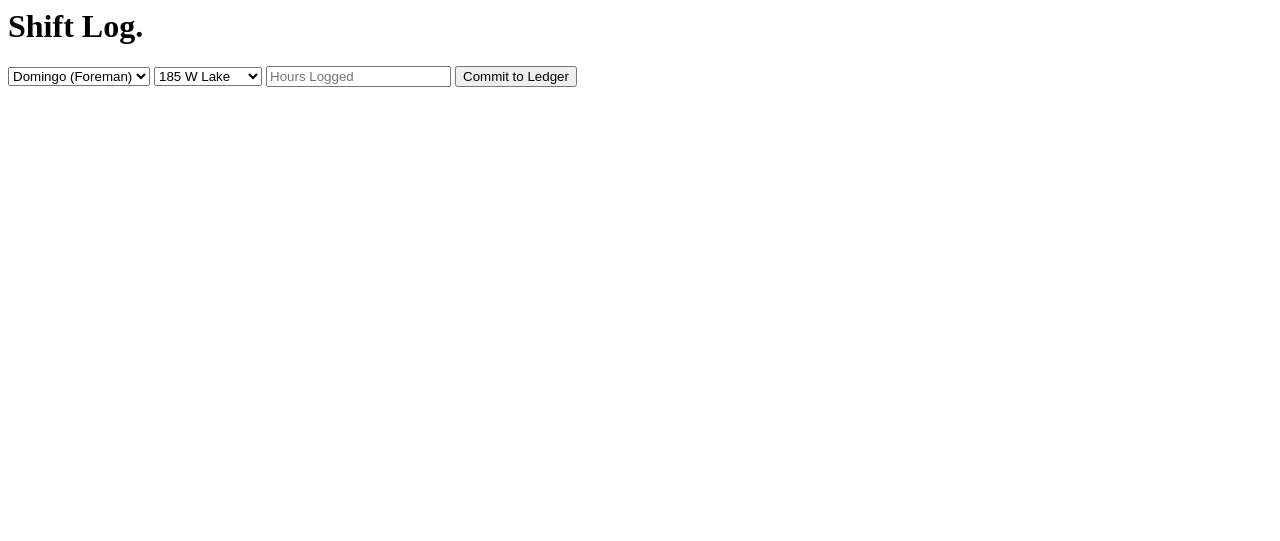
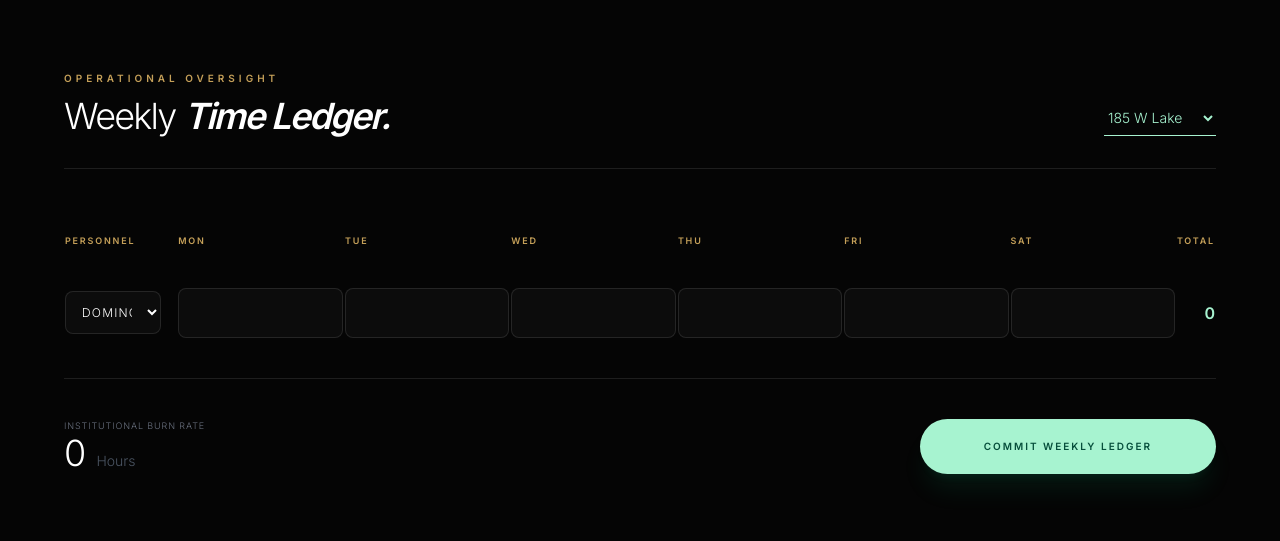
Before and after one commit to alylowe/RootedCapitalCo, a website: page apps/luxury-site/time-report.html in a window 1280 px wide. Drawn offline with nearby package versions, Linux system fonts and the light colour scheme.

Commit message:
ops: synced weekly field audit ledger and real-time burn rate logic

```diff
--- a/apps/luxury-site/time-report.html
+++ b/apps/luxury-site/time-report.html
@@ -1,22 +1,94 @@
-<body class="bg-[#050505] p-6 pt-20 flex justify-center font-sans">
-    <div class="max-w-xl w-full bg-white/5 p-12 rounded-[40px] border border-white/10">
-        <h1 class="text-3xl font-light mb-10 tracking-tighter">Shift <span class="font-semibold italic">Log.</span></h1>
-        <form id="timeForm" class="space-y-8">
-            <select name="foreman" class="w-full bg-white/5 p-4 rounded-2xl border border-white/10 text-white uppercase text-[10px] tracking-widest">
-                <option value="Domingo">Domingo (Foreman)</option>
-                <option value="Franco">Franco</option>
-                <option value="Kevin">Kevin</option>
-                <option value="Carlos">Carlos</option>
-                <option value="Gabriel">Gabriel</option>
-            </select>
-            <select name="site" class="w-full bg-white/5 p-4 rounded-2xl border border-white/10 text-white uppercase text-[10px] tracking-widest">
-                <option value="185-W-Lake">185 W Lake</option>
-                <option value="3048-Duke">3048 Duke</option>
-                <option value="2081-Dodson">2081 Dodson</option>
-                <option value="2139-W-Cedar">2139 W Cedar</option>
-            </select>
-            <input type="number" name="hours" placeholder="Hours Logged" step="0.5" class="w-full bg-transparent border-b border-white/20 py-4 outline-none focus:border-[#A7F3D0] text-3xl">
-            <button type="submit" class="w-full bg-[#C5A059] text-black py-5 rounded-full font-bold uppercase tracking-widest text-[10px]">Commit to Ledger</button>
+<!DOCTYPE html>
+<html lang="en">
+<head>
+    <meta charset="UTF-8"><meta name="viewport" content="width=device-width, initial-scale=1.0">
+    <title>Weekly Field Audit | Rooted Capital Co.</title>
+    <script src="https://cdn.tailwindcss.com"></script>
+    <link href="https://fonts.googleapis.com/css2?family=Inter:wght@100;300;600&display=swap" rel="stylesheet">
+    <style>
+        body { background: #050505; color: white; font-family: 'Inter', sans-serif; }
+        .glass-input { background: rgba(255,255,255,0.03); border: 1px solid rgba(255,255,255,0.1); border-radius: 8px; padding: 12px; color: white; width: 100%; outline: none; }
+        .glass-input:focus { border-color: #A7F3D0; }
+        .table-head { color: #C5A059; font-size: 9px; font-weight: 700; text-transform: uppercase; letter-spacing: 0.2em; }
+    </style>
+</head>
+<body class="p-6 md:p-16">
+    <div class="max-w-6xl mx-auto">
+        <div class="flex justify-between items-end mb-16 border-b border-white/10 pb-8">
+            <div>
+                <span class="text-[#C5A059] font-bold tracking-[0.4em] text-[10px] uppercase">Operational Oversight</span>
+                <h1 class="text-4xl font-light mt-2 tracking-tighter">Weekly <span class="italic font-semibold">Time Ledger.</span></h1>
+            </div>
+            <div class="text-right">
+                <select id="projectSite" class="bg-transparent border-b border-[#A7F3D0] text-[#A7F3D0] text-sm py-2 outline-none cursor-pointer">
+                    <option value="185-W-Lake">185 W Lake</option>
+                    <option value="3048-Duke">3048 Duke</option>
+                    <option value="2081-Dodson">2081 Dodson</option>
+                    <option value="2139-W-Cedar">2139 W Cedar</option>
+                </select>
+            </div>
+        </div>
+
+        <form id="weeklyForm" class="space-y-6">
+            <div class="overflow-x-auto">
+                <table class="w-full text-left">
+                    <thead>
+                        <tr class="table-head">
+                            <th class="pb-6 pr-4">Personnel</th>
+                            <th class="pb-6">Mon</th>
+                            <th class="pb-6">Tue</th>
+                            <th class="pb-6">Wed</th>
+                            <th class="pb-6">Thu</th>
+                            <th class="pb-6">Fri</th>
+                            <th class="pb-6">Sat</th>
+                            <th class="pb-6 text-right">Total</th>
+                        </tr>
+                    </thead>
+                    <tbody class="divide-y divide-white/5">
+                        <tr class="worker-row">
+                            <td class="py-4 pr-4">
+                                <select name="worker_name" class="glass-input text-xs uppercase tracking-widest">
+                                    <option>Domingo</option><option>Franco</option><option>Kevin</option><option>Carlos</option><option>Gabriel</option><option>Rolando</option><option>Oscar</option>
+                                </select>
+                            </td>
+                            <td class="py-4"><input type="number" step="0.5" class="glass-input day-input" name="mon"></td>
+                            <td class="py-4"><input type="number" step="0.5" class="glass-input day-input" name="tue"></td>
+                            <td class="py-4"><input type="number" step="0.5" class="glass-input day-input" name="wed"></td>
+                            <td class="py-4"><input type="number" step="0.5" class="glass-input day-input" name="thu"></td>
+                            <td class="py-4"><input type="number" step="0.5" class="glass-input day-input" name="fri"></td>
+                            <td class="py-4"><input type="number" step="0.5" class="glass-input day-input" name="sat"></td>
+                            <td class="py-4 text-right font-semibold text-[#A7F3D0] row-total">0</td>
+                        </tr>
+                    </tbody>
+                </table>
+            </div>
+
+            <div class="flex justify-between items-center pt-10 border-t border-white/10 mt-10">
+                <div>
+                    <p class="text-[9px] uppercase tracking-widest text-gray-500">Institutional Burn Rate</p>
+                    <p id="weekTotalHours" class="text-4xl font-light text-white">0 <span class="text-sm text-gray-600">Hours</span></p>
+                </div>
+                <button type="submit" class="bg-[#A7F3D0] text-[#064E3B] px-16 py-5 rounded-full font-bold uppercase tracking-[0.2em] text-[10px] hover:bg-white transition-all shadow-xl shadow-emerald-500/10">
+                    Commit Weekly Ledger
+                </button>
+            </div>
         </form>
     </div>
+
+    <script>
+        document.querySelectorAll('.day-input').forEach(input => {
+            input.addEventListener('input', () => {
+                let row = input.closest('.worker-row');
+                let dayInputs = row.querySelectorAll('.day-input');
+                let total = 0;
+                dayInputs.forEach(i => total += parseFloat(i.value || 0));
+                row.querySelector('.row-total').innerText = total;
+
+                let grandTotal = 0;
+                document.querySelectorAll('.day-input').forEach(i => grandTotal += parseFloat(i.value || 0));
+                document.getElementById('weekTotalHours').innerText = grandTotal + " Hours";
+            });
+        });
+    </script>
 </body>
+</html>
```
